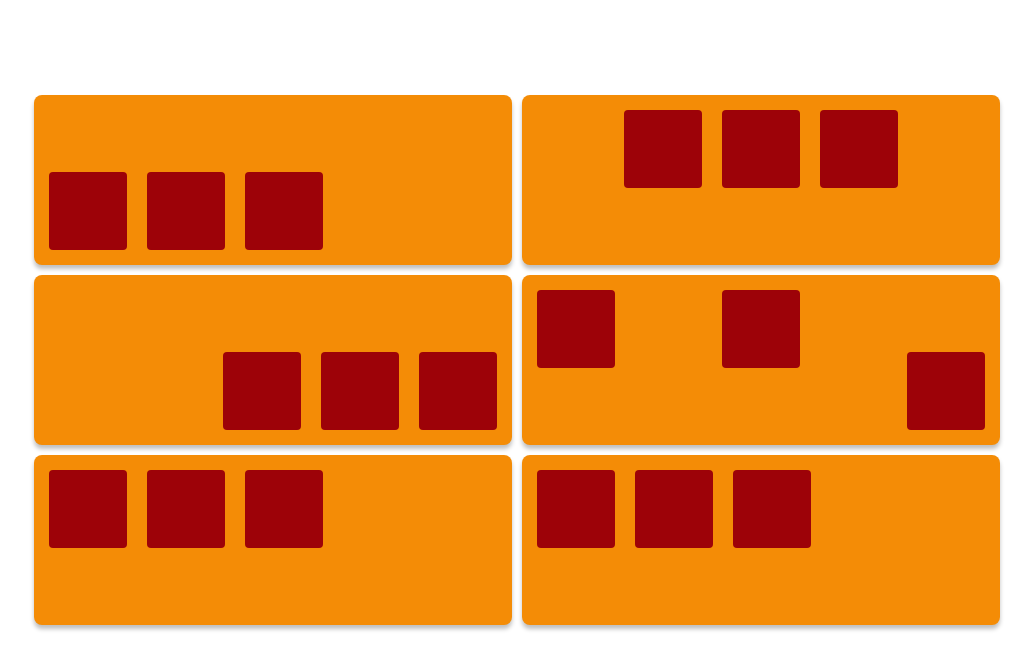
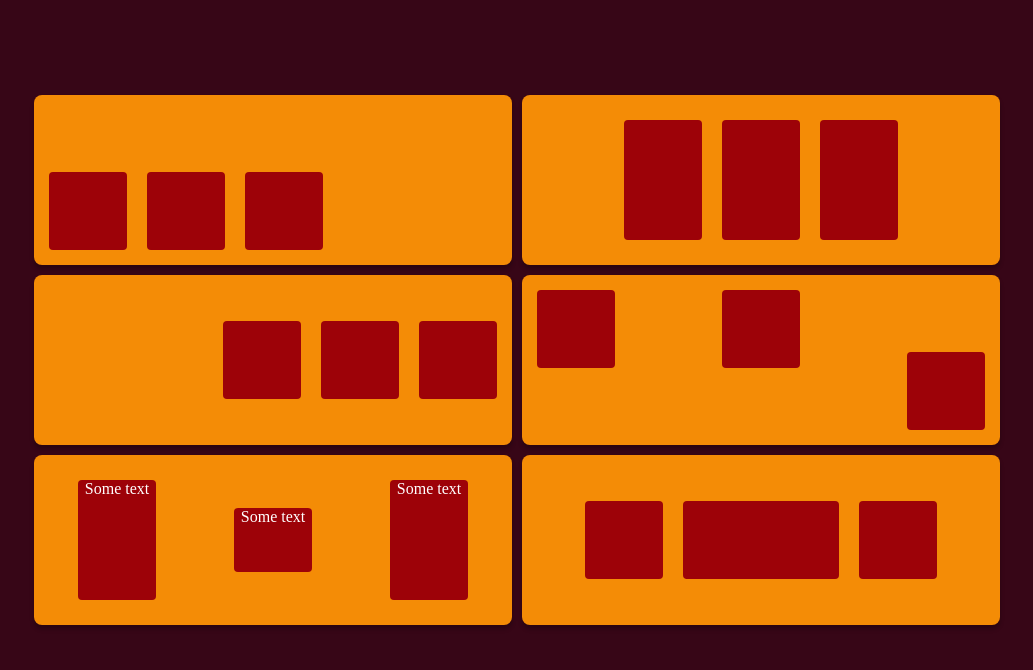
Before and after one commit to soellmi/flex-box-boxes, a plain HTML site: page index.html in a window 1280 px wide. Shown: the whole page, without its empty margins (77-1110 px from the left). Drawn offline with Linux system fonts and the light colour scheme.

Commit message:
last changes

```diff
--- a/index.html
+++ b/index.html
@@ -10,36 +10,36 @@
 </head>
 <body>
     <main>
-        <div class=container-big>
+        <div class="container-big">
             <div class="container-yellow-1">
-                    <div class="container-red"> </div>
-                    <div class="container-red"> </div>
-                    <div class="container-red"> </div>
+                    <div class="container-red-1"> </div>
+                    <div class="container-red-1"> </div>
+                    <div class="container-red-1"> </div>
             </div>
             <div class="container-yellow-2">
-                    <div class="container-red"style="/*inline-flex */ align-items: stretch"> </div>
-                    <div class="container-red"> </div>
-                    <div class="container-red"> </div>
+                    <div class="container-red-2"></div>
+                    <div class="container-red-2"> </div>
+                    <div class="container-red-2"> </div>
             </div>
             <div class="container-yellow-3">
-                    <div class="container-red"> </div>
-                    <div class="container-red"> </div>
-                    <div class="container-red"> </div>
+                    <div class="container-red-1"> </div>
+                    <div class="container-red-1"> </div>
+                    <div class="container-red-1"> </div>
             </div>
             <div class="container-yellow-4">
-                    <div class="container-red"> </div>
-                    <div class="container-red"> </div>
-                    <div class="container-red" style="/*inline-flex */ align-self:flex-end"> </div>
+                    <div class="container-red-1"> </div>
+                    <div class="container-red-1"> </div>
+                    <div class="container-red-1" style="align-self: flex-end;"></div>
             </div>
             <div class="container-yellow-5">
-                    <div class="container-red"> </div>
-                    <div class="container-red"> </div>
-                    <div class="container-red"> </div>
+                    <div class="container-red-2" style="text-align: center; color: white;"> Some text</div>
+                    <div class="container-red-3" style="text-align: center; color:white;"> Some text</div>
+                    <div class="container-red-2" style="text-align: center; color:white"> Some text </div>
             </div>
             <div class="container-yellow-6">
-                    <div class="container-red"> </div>
-                    <div class="container-red"> </div>
-                    <div class="container-red"> </div>
+                    <div class="container-red-1"> </div>
+                    <div class="container-red-4"> </div>
+                    <div class="container-red-1"> </div>
             </div>
         </div>
 
--- a/styles/index.css
+++ b/styles/index.css
@@ -1,3 +1,5 @@
+* {background-color: #370617}
+
 .container-big{
     margin-top: 90px;
     margin-left: 98px;
@@ -34,8 +36,9 @@
     padding: 5px;
     margin: 5px;
     display: flex;
-    align-items: stretch;
+    align-items: center;
     justify-content: center;
+
 
 }
 .container-yellow-3{
@@ -48,7 +51,7 @@
     margin: 5px;
     display: flex;
     justify-content: flex-end;
-    align-items: flex-end;
+    align-items: center;
 
 
 }
@@ -62,7 +65,8 @@
     margin: 5px;
     display: flex;
     justify-content: space-between;
-    align-items: flex-start;
+
+
 
 
 }
@@ -75,6 +79,8 @@
     padding: 5px;
     margin: 5px;
     display: flex;
+    justify-content: space-around;
+    align-items: center;
 
 
 }
@@ -87,18 +93,44 @@
     padding: 5px;
     margin: 5px;
     display: flex;
-
+    justify-content: center;
+    align-items: center;
 
 }
 
-.container-red {
+.container-red-1 {
 width: 78px;
 height: 78px;
 background: #9D0208;
 border-radius: 4px;
 margin: 10px;
-display: flex;
+
+}
+
+.container-red-2 {
+    width: 78px;
+    height: 120px;
+    background: #9D0208;
+    border-radius: 4px;
+    margin: 10px;
 
 
+    }
 
-}
+.container-red-3 {
+    width: 78px;
+    height: 64px;
+    background: #9D0208;
+    border-radius: 4px;
+    margin: 10px;
+
+
+    }
+.container-red-4 {
+    width: 156px;
+    height: 78px;
+    background: #9D0208;
+    border-radius: 4px;
+    margin: 10px;
+
+            }
```
